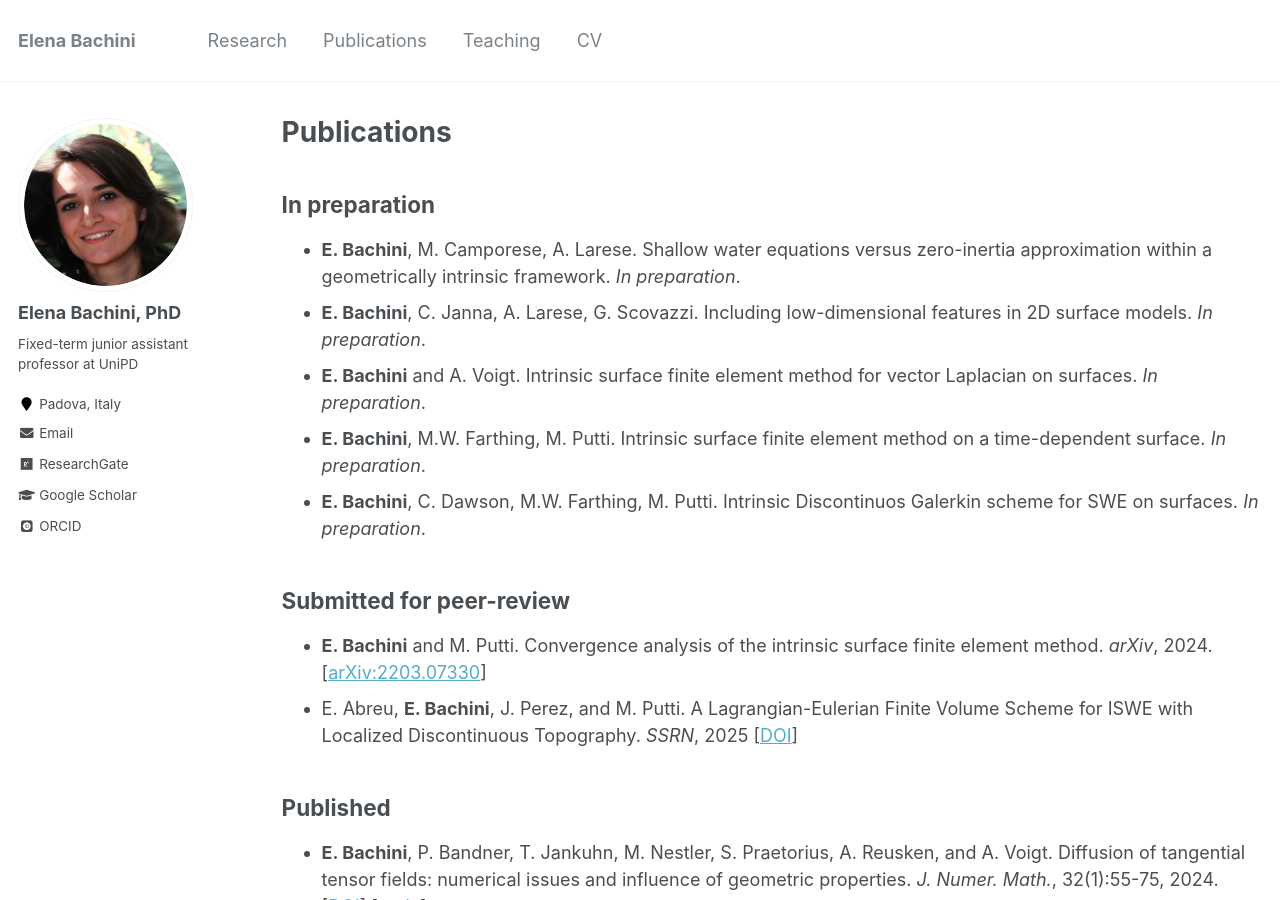
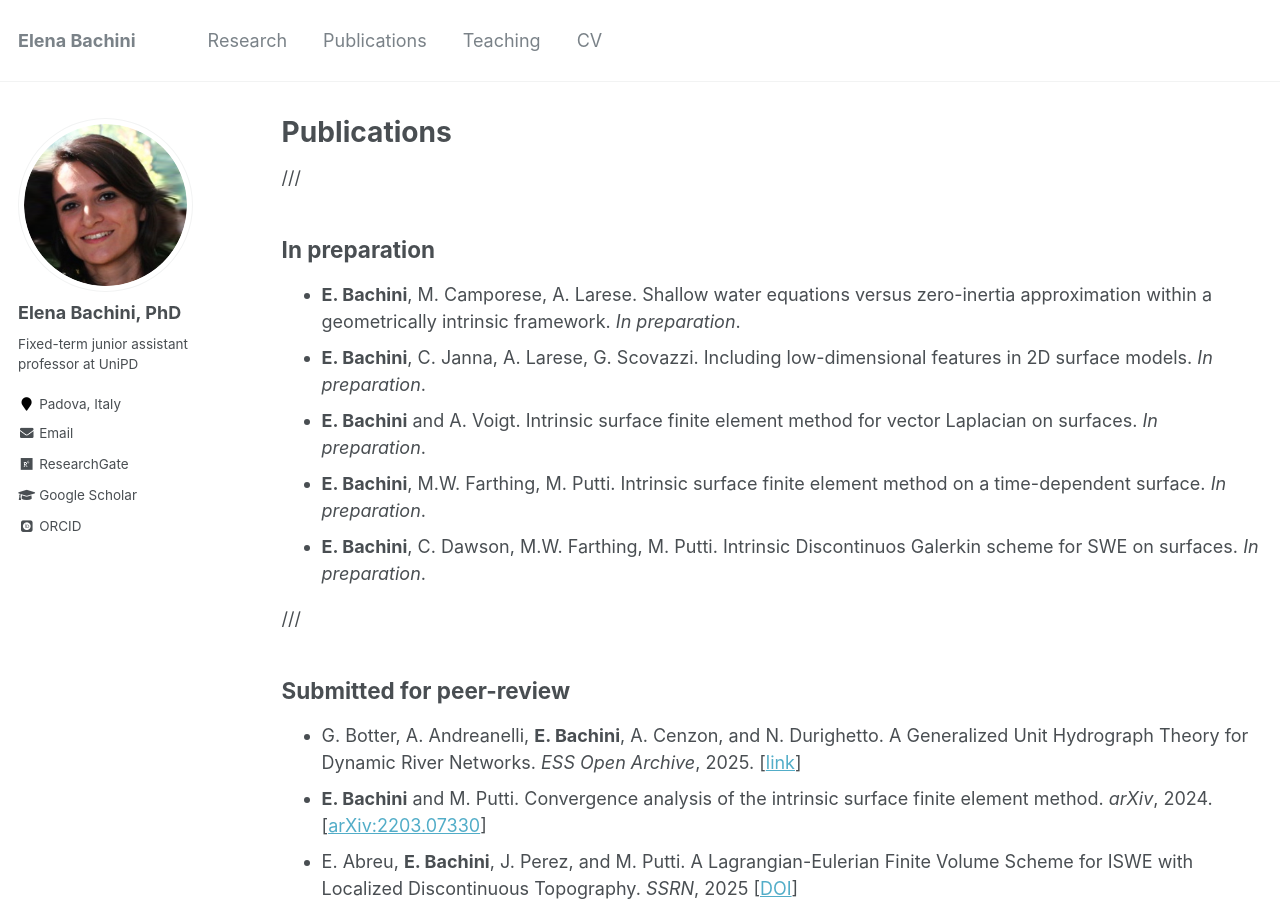
Before and after one commit to elenabachini/elenabachini.github.io, a Jekyll site: the page built from _pages/publications.md, in a window 1280 px wide and 900 px high. Built offline with Jekyll 4.4.1, drawn with Linux system fonts in a browser that asks for light colours; some web fonts are replaced.

Commit message:
update papers

```diff
--- a/_pages/publications.md
+++ b/_pages/publications.md
@@ -12,6 +12,7 @@ classes: wide
 
 {% include base_path %}
 
+///
 ## In preparation
 <ul>
 <li>
@@ -37,9 +38,13 @@ approximation within a geometrically intrinsic framework. <em>In preparation</em
   surfaces. <em>In preparation</em>.
 </li>
 </ul>
+///
 
 ## Submitted for peer-review
 <ul>
+<li>
+G. Botter, A. Andreanelli, <b>E. Bachini</b>, A. Cenzon, and N. Durighetto. A Generalized Unit Hydrograph Theory for Dynamic River Networks. <em>ESS Open Archive</em>, 2025. [<a href="https://essopenarchive.org/users/548509/articles/1381239-a-generalized-unit-hydrograph-theory-for-dynamic-river-networks#" target="_blank">link</a>]
+</li>
 <li>
 <b>E. Bachini</b> and M. Putti. Convergence analysis of the intrinsic surface finite element method. <em>arXiv</em>, 2024. [<a href="https://arxiv.org/abs/2203.07330" target="_blank">arXiv:2203.07330</a>]
 </li>
```
